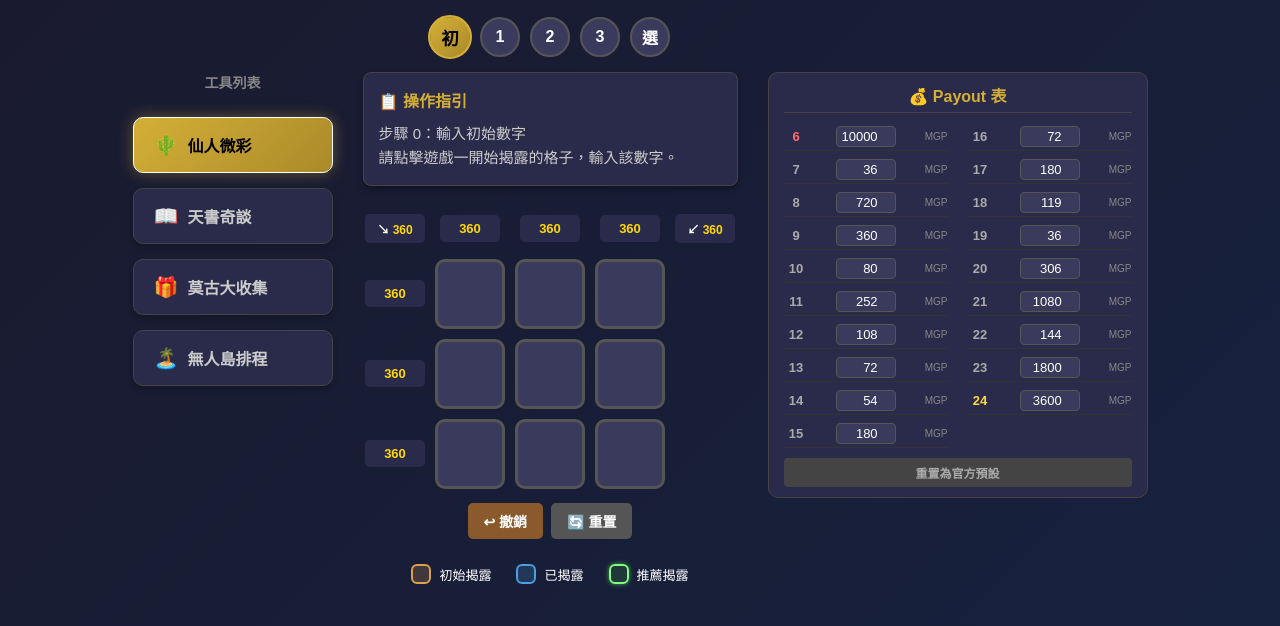
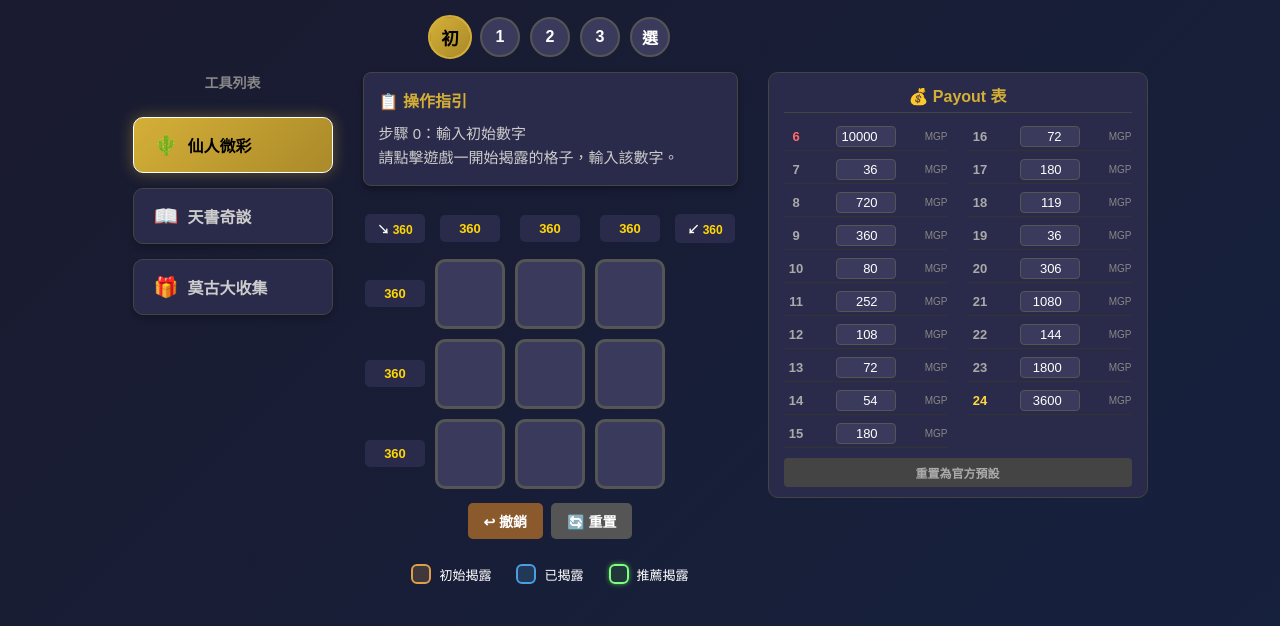
Before and after one commit to ben1013liao-hue/FF14-Cactpot-Solver, a plain HTML site: page index.html in a window 1280 px wide. Shown: the part 130-756 px from the top of the page. Drawn offline with Linux system fonts and the light colour scheme.

Commit message:
Update index.html
7.15

```diff
--- a/index.html
+++ b/index.html
@@ -546,15 +546,11 @@
                 <span>天書奇談</span>
             </a>
 
-            <a href="https://ben1013liao-hue.github.io/ff14-mog-calculator/" target="_blank" class="nav-item">
+            <a href="https://ben1013liao-hue.github.io/ff14-mog-calculator2/" target="_blank" class="nav-item">
                 <span class="nav-icon">🎁</span>
                 <span>莫古大收集</span>
             </a>
 
-            <a href="https://ben1013liao-hue.github.io/Island-Sanctuary/" target="_blank" class="nav-item">
-                <span class="nav-icon">🏝️</span>
-                <span>無人島排程</span>
-            </a>
         </div>
         <div class="game-area">
             <div class="step-indicator">
```
